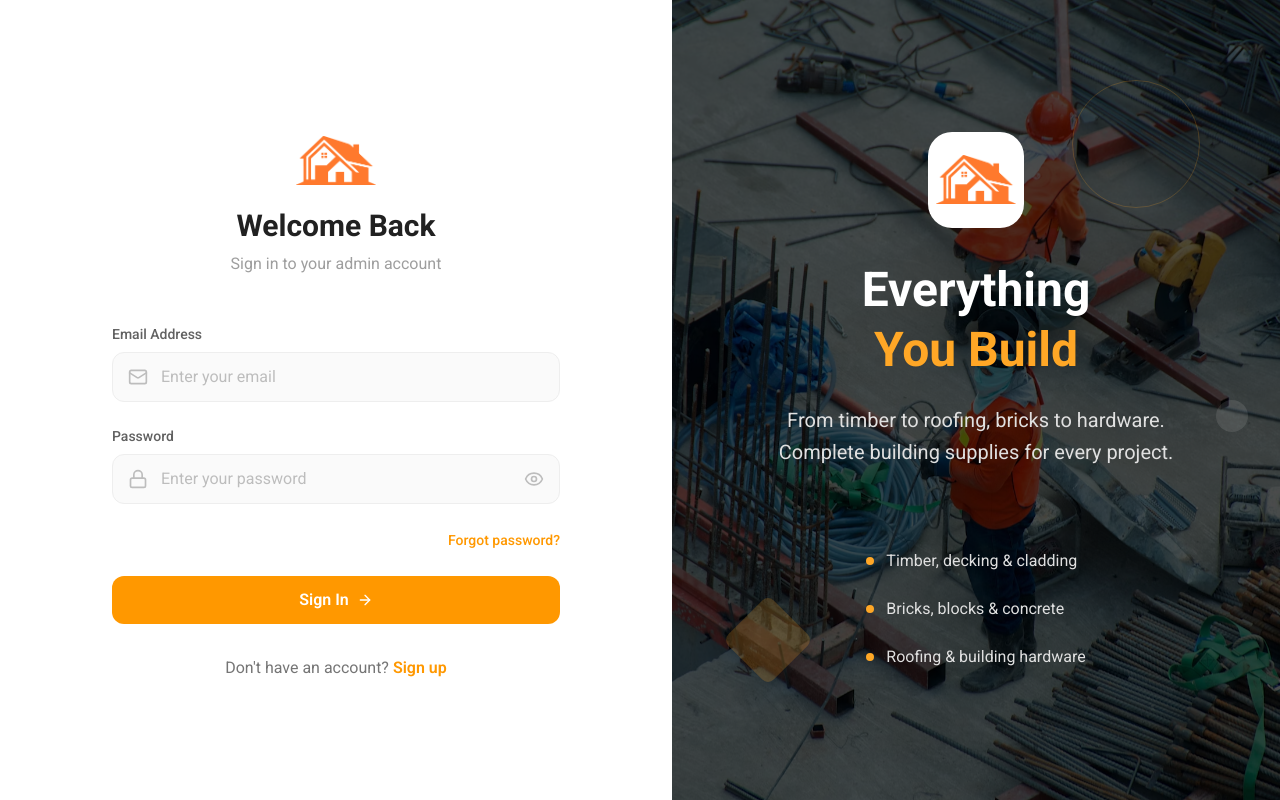
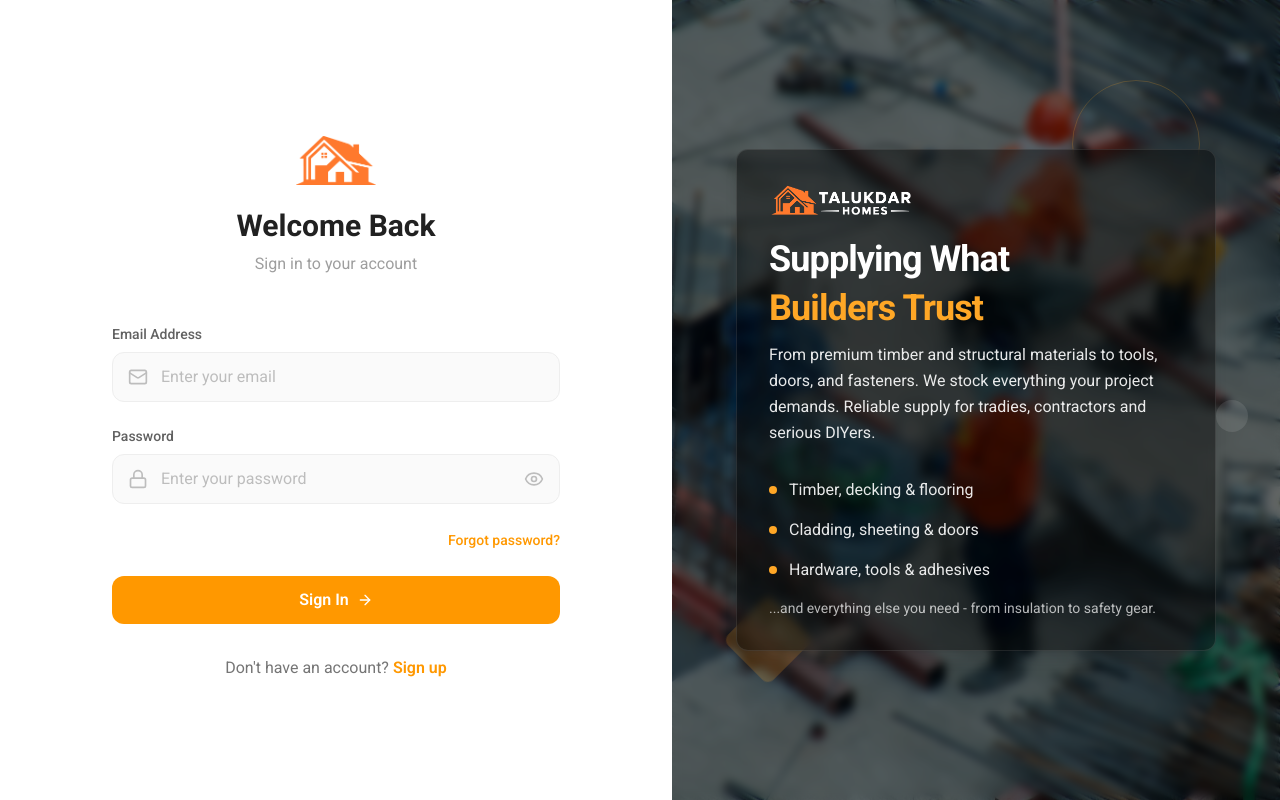
Before and after one commit to NashedShahRoni22/Talukdar-Homes, a React (Vite) app: page /login in a window 1280 px wide. Built offline with nearby package versions, Linux system fonts and the light colour scheme.

Commit message:
feat: login & signup page design improved

```diff
--- a/src/pages/AdminLogin.jsx
+++ b/src/pages/AdminLogin.jsx
@@ -4,7 +4,8 @@
 import { AuthContext } from "../Providers/AuthProvider";
 import toast from "react-hot-toast";
 import loginBg from "../assets/login.avif";
-import logo from "../assets/logo/favicon.png";
+import favicon from "../assets/logo/favicon.png";
+import logo from "../assets/logo/logo-1.png";
 
 const AdminLogin = () => {
   const location = useLocation();
@@ -78,17 +79,20 @@
         <div className="w-full max-w-md">
           {/* Logo/Brand */}
           <div className="text-center mb-12">
-            <div className="inline-flex items-center justify-center size-20">
+            <Link
+              to="/"
+              className="inline-flex items-center justify-center size-20"
+            >
               <img
-                src={logo}
+                src={favicon}
                 alt="Talukdar Homes Logo"
                 className="w-full h-full object-contain"
               />
-            </div>
+            </Link>
             <h1 className="text-3xl font-bold text-gray-900 mb-2">
               Welcome Back
             </h1>
-            <p className="text-gray-500">Sign in to your admin account</p>
+            <p className="text-gray-500">Sign in to your account</p>
           </div>
 
           {/* Login Form */}
@@ -192,49 +196,57 @@
       <div className="hidden lg:flex flex-1 bg-gray-900 relative overflow-hidden">
         {/* Background Image */}
         <div
-          className="absolute inset-0 bg-cover bg-center bg-no-repeat"
+          className="absolute inset-0 bg-cover bg-center bg-no-repeat transition-all duration-700"
           style={{
             backgroundImage: `url('${loginBg}')`,
           }}
         ></div>
 
-        <div className="absolute inset-0 bg-black bg-opacity-70"></div>
+        {/* Glassmorphism Layer */}
+        <div className="absolute inset-0 bg-black/60 backdrop-blur-sm z-0"></div>
 
         {/* Content */}
-        <div className="relative z-10 flex w-full flex-col justify-center items-center text-center p-12 text-white">
-          <div className="mb-8">
-            <div className="w-24 h-24 bg-white p-2 rounded-3xl flex items-center justify-center mb-8 mx-auto">
-              <img
-                src={logo}
-                alt="Talukdar Homes Logo"
-                className="w-full h-full object-contain"
-              />
+        <div className="relative z-10 flex w-full flex-col justify-center items-start text-left px-16 py-20 text-white">
+          <div className="bg-black/40 backdrop-blur-sm rounded-xl p-8 max-w-lg border border-white/10 shadow-lg">
+            <img
+              src={logo}
+              alt="Talukdar Homes Logo"
+              className="w-36 object-contain"
+            />
+            <h2 className="mt-4 text-4xl font-bold leading-snug mb-2 tracking-tight">
+              Supplying What <br />
+              <span className="text-orange-400">Builders Trust</span>
+            </h2>
+            <p className="text-base text-white/90 mb-8 leading-relaxed">
+              From premium timber and structural materials to tools, doors, and
+              fasteners. We stock everything your project demands. Reliable
+              supply for tradies, contractors and serious DIYers.
+            </p>
+
+            <div className="grid grid-cols-1 gap-4 text-left">
+              <div className="flex items-center space-x-3">
+                <div className="w-2 h-2 bg-orange-400 rounded-full flex-shrink-0"></div>
+                <span className="text-white/90">
+                  Timber, decking & flooring
+                </span>
+              </div>
+              <div className="flex items-center space-x-3">
+                <div className="w-2 h-2 bg-orange-400 rounded-full flex-shrink-0"></div>
+                <span className="text-white/90">
+                  Cladding, sheeting & doors
+                </span>
+              </div>
+              <div className="flex items-center space-x-3">
+                <div className="w-2 h-2 bg-orange-400 rounded-full flex-shrink-0"></div>
+                <span className="text-white/90">
+                  Hardware, tools & adhesives
+                </span>
+              </div>
             </div>
-            <h2 className="text-5xl font-bold mb-6 leading-tight">
-              Everything
-              <br />
-              <span className="text-orange-400">You Build</span>
-            </h2>
-            <p className="text-xl text-gray-300 mb-12 max-w-md mx-auto leading-relaxed">
-              From timber to roofing, bricks to hardware. Complete building
-              supplies for every project.
+
+            <p className="text-sm text-white/70 mt-4">
+              ...and everything else you need - from insulation to safety gear.
             </p>
-          </div>
-
-          {/* Features */}
-          <div className="grid grid-cols-1 gap-6 max-w-sm">
-            <div className="flex items-center space-x-3 text-left">
-              <div className="w-2 h-2 bg-orange-400 rounded-full flex-shrink-0"></div>
-              <span className="text-gray-300">Timber, decking & cladding</span>
-            </div>
-            <div className="flex items-center space-x-3 text-left">
-              <div className="w-2 h-2 bg-orange-400 rounded-full flex-shrink-0"></div>
-              <span className="text-gray-300">Bricks, blocks & concrete</span>
-            </div>
-            <div className="flex items-center space-x-3 text-left">
-              <div className="w-2 h-2 bg-orange-400 rounded-full flex-shrink-0"></div>
-              <span className="text-gray-300">Roofing & building hardware</span>
-            </div>
           </div>
         </div>
 
--- a/src/pages/Signup/Signup.jsx
+++ b/src/pages/Signup/Signup.jsx
@@ -10,7 +10,8 @@
 } from "react-icons/lu";
 import { Link, useNavigate } from "react-router-dom";
 import signupImg from "../../assets/signup.avif";
-import logo from "../../assets/logo/favicon.png";
+import favicon from "../../assets/logo/favicon.png";
+import logo from "../../assets/logo/logo-1.png";
 
 const Signup = () => {
   const navigate = useNavigate();
@@ -67,58 +68,60 @@
   return (
     <div className="min-h-screen flex">
       {/* Left Panel - Hero Section */}
-      <div className="hidden lg:flex flex-1  bg-gray-900 relative overflow-hidden">
+      <div className="hidden lg:flex flex-1 bg-gray-900 relative overflow-hidden">
         {/* Background Image */}
         <div
-          className="absolute inset-0 bg-cover bg-center bg-no-repeat"
+          className="absolute inset-0 bg-cover bg-center bg-no-repeat transition-all duration-700"
           style={{
             backgroundImage: `url('${signupImg}')`,
           }}
         ></div>
-        <div className="absolute inset-0 bg-black bg-opacity-70"></div>
+
+        {/* Glassmorphism Layer */}
+        <div className="absolute inset-0 bg-black/60 backdrop-blur-sm z-0"></div>
 
         {/* Content */}
-        <div className="relative w-full z-10 flex flex-col justify-center items-center text-center p-12 text-white">
-          <div className="mb-8">
-            <div className="w-24 h-24 bg-white p-2 rounded-3xl flex items-center justify-center mb-8 mx-auto">
-              <img
-                src={logo}
-                alt="Talukdar Homes Logo"
-                className="w-full h-full object-contain"
-              />
+        <div className="relative z-10 flex w-full flex-col justify-center items-start text-left px-16 py-20 text-white">
+          <div className="bg-black/40 backdrop-blur-sm rounded-xl p-8 max-w-lg border border-white/10 shadow-lg">
+            <img
+              src={logo}
+              alt="Talukdar Homes Logo"
+              className="w-36 object-contain"
+            />
+            <h2 className="mt-4 text-4xl font-bold leading-snug mb-2 tracking-tight">
+              Join <br />
+              <span className="text-orange-400">Talukdar Homes</span>
+            </h2>
+            <p className="text-base text-white/90 mb-8 leading-relaxed">
+              Create your account to start ordering building materials online
+              and manage your purchases with ease.
+            </p>
+
+            <div className="grid grid-cols-1 gap-4 text-left">
+              <div className="flex items-center space-x-3">
+                <div className="w-2 h-2 bg-orange-400 rounded-full"></div>
+                <span className="text-white/90">Place and track orders</span>
+              </div>
+              <div className="flex items-center space-x-3">
+                <div className="w-2 h-2 bg-orange-400 rounded-full"></div>
+                <span className="text-white/90">Save delivery details</span>
+              </div>
+              <div className="flex items-center space-x-3">
+                <div className="w-2 h-2 bg-orange-400 rounded-full"></div>
+                <span className="text-white/90">View order history</span>
+              </div>
             </div>
-            <h2 className="text-5xl font-bold mb-6 leading-tight">
-              Join Our
-              <br />
-              <span className="text-orange-400">Community</span>
-            </h2>
-            <p className="text-xl text-gray-300 max-w-md mx-auto leading-relaxed">
-              Get access to premium building supplies and exclusive trade
-              pricing.
+
+            <p className="text-sm text-white/70 mt-4">
+              Signing up is quick and easy - no payment required until checkout.
             </p>
-          </div>
-
-          {/* Benefits */}
-          <div className="grid grid-cols-1 gap-6 max-w-sm">
-            <div className="flex items-center space-x-3 text-left">
-              <div className="w-2 h-2 bg-orange-400 rounded-full flex-shrink-0"></div>
-              <span className="text-gray-300">Exclusive trade discounts</span>
-            </div>
-            <div className="flex items-center space-x-3 text-left">
-              <div className="w-2 h-2 bg-orange-400 rounded-full flex-shrink-0"></div>
-              <span className="text-gray-300">Priority order processing</span>
-            </div>
-            <div className="flex items-center space-x-3 text-left">
-              <div className="w-2 h-2 bg-orange-400 rounded-full flex-shrink-0"></div>
-              <span className="text-gray-300">Dedicated account manager</span>
-            </div>
           </div>
         </div>
 
         {/* Decorative Elements */}
-        <div className="absolute top-20 left-20 w-32 h-32 border border-orange-400 rounded-full opacity-20"></div>
-        <div className="absolute bottom-32 right-16 w-16 h-16 bg-orange-400 rounded-lg opacity-20 transform rotate-45"></div>
-        <div className="absolute top-1/2 left-8 w-8 h-8 bg-white rounded-full opacity-10"></div>
+        <div className="absolute top-20 right-20 w-32 h-32 border border-orange-400 rounded-full opacity-20"></div>
+        <div className="absolute bottom-32 left-16 w-16 h-16 bg-orange-400 rounded-lg opacity-20 transform rotate-45"></div>
+        <div className="absolute top-1/2 right-8 w-8 h-8 bg-white rounded-full opacity-10"></div>
       </div>
 
       {/* Right Panel - Signup Form */}
@@ -126,13 +129,16 @@
         <div className="w-full max-w-md">
           {/* Logo/Brand */}
           <div className="text-center mb-12">
-            <div className="inline-flex items-center justify-center w-16 h-16 rounded-2xl mb-6">
+            <Link
+              to="/"
+              className="inline-flex items-center justify-center w-16 h-16 rounded-2xl mb-6"
+            >
               <img
-                src={logo}
+                src={favicon}
                 alt="Talukdar Homes Logo"
                 className="w-full h-full object-contain"
               />
-            </div>
+            </Link>
             <h1 className="text-3xl font-bold text-gray-900 mb-2">
               Create Account
             </h1>
@@ -278,7 +284,7 @@
               ) : (
                 <>
                   <LuUserPlus className="w-4 h-4" />
-                  <span>Create Account</span>
+                  <span>Create My Account</span>
                 </>
               )}
             </button>
```
